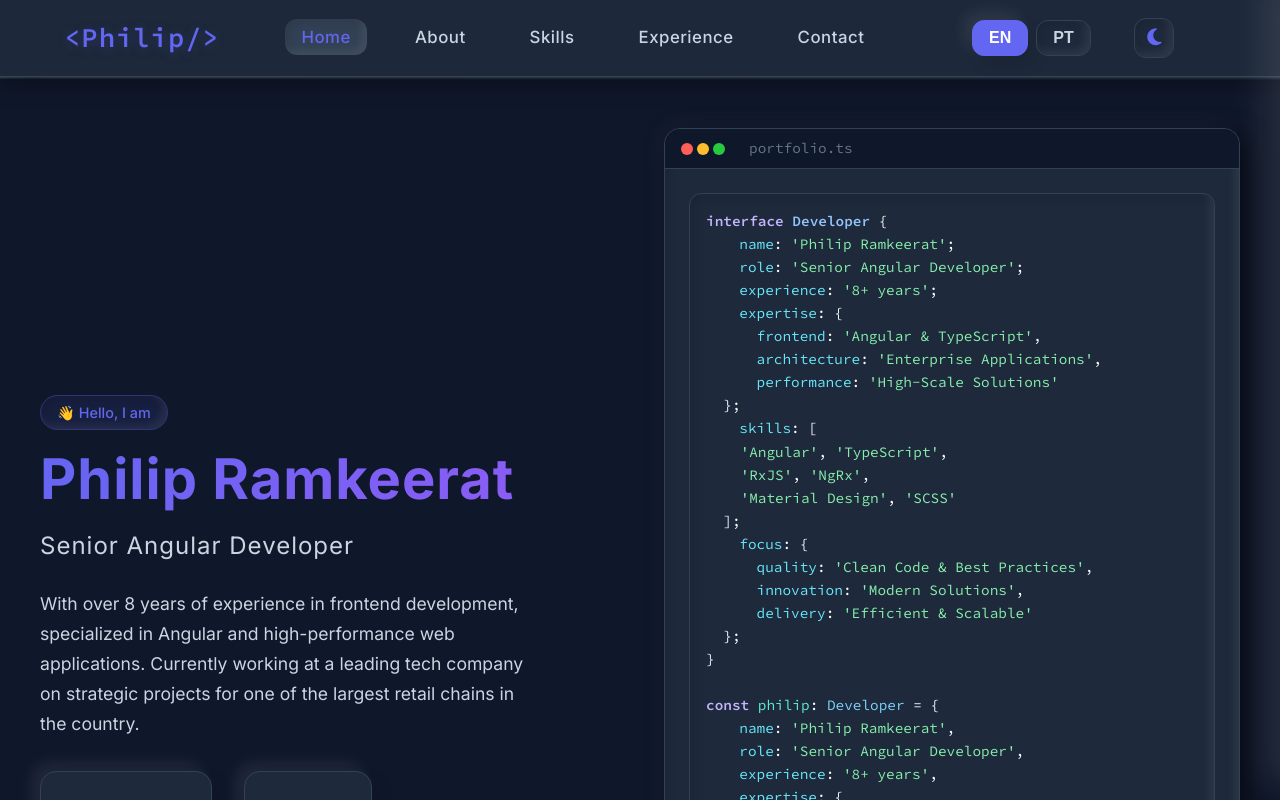
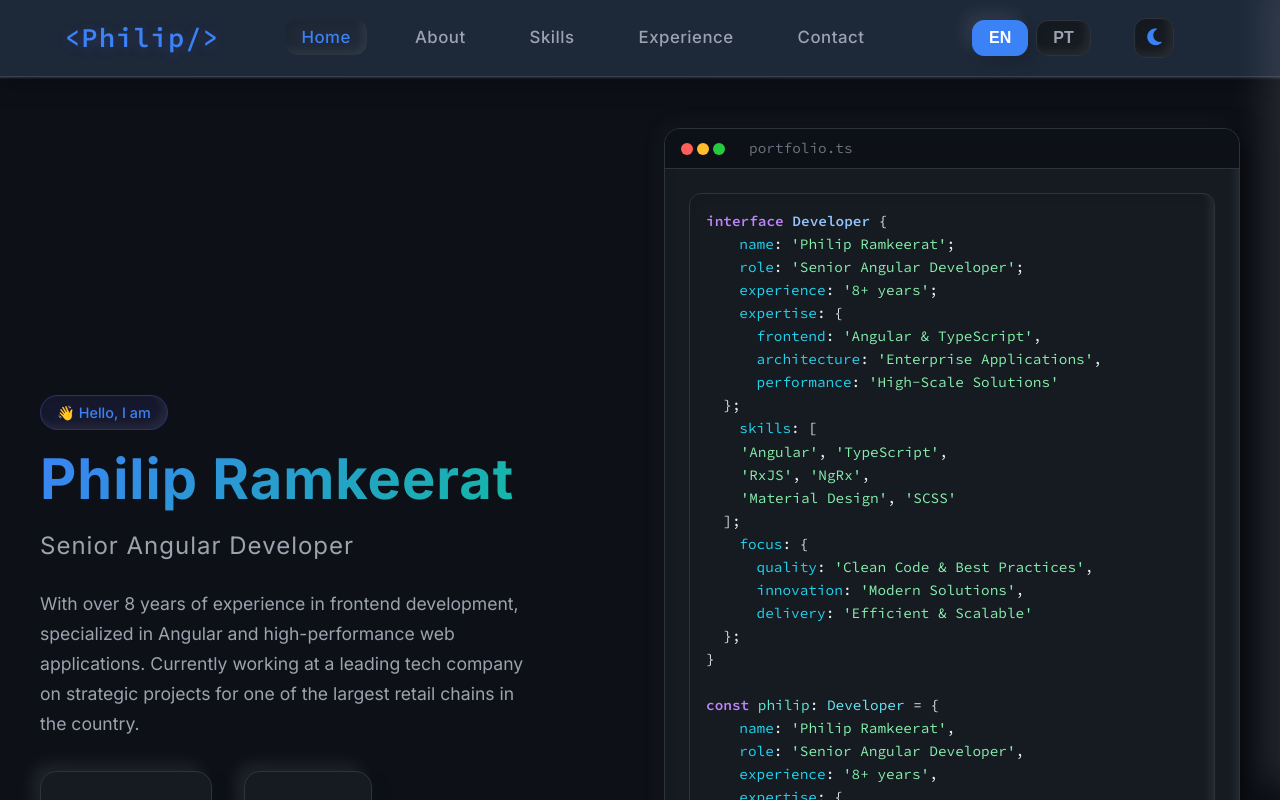
Before and after one commit to PhilipRamkeerat/philip-portfolio, an Angular app: page /home in a window 1280 px wide. Shown: the top 800 px of the page. Built offline with nearby package versions, Linux system fonts and the light colour scheme.

Commit message:
feat: refresh color palette

```diff
--- a/src/app/app.scss
+++ b/src/app/app.scss
@@ -2,23 +2,33 @@
 @import url('https://cdnjs.cloudflare.com/ajax/libs/font-awesome/6.5.1/css/all.min.css');
 
 :root {
-  --bg-primary: #0f172a;
-  --bg-secondary: #1e293b;
-  --bg-tertiary: #334155;
-  --bg-card: #1e293b;
-  --text-primary: #f8fafc;
-  --text-secondary: #cbd5e1;
-  --text-muted: #94a3b8;
-  --border-light: #334155;
-  --border-medium: #475569;
-  --border-dark: #64748b;
-  --code-bg: #1e293b;
-  --code-border: #334155;
-  --primary-color: #6366f1;
-  --primary-color-light: #818cf8;
-  --primary-color-dark: #4f46e5;
-  --secondary-color: #8b5cf6;
-  --accent-color: #f59e0b;
+  /* Dark theme palette */
+  --bg-primary: #0d1117;
+  --bg-secondary: #161b22;
+  --bg-tertiary: #1f2937;
+  --bg-card: #161b22;
+  --text-primary: #e6edf3;
+  --text-secondary: #9ca3af;
+  --text-muted: #6b7280;
+  --border-light: #2d333b;
+  --border-medium: #3d444d;
+  --border-dark: #444c56;
+  --bg-code: #161b22;
+  --bg-code-header: #0d1117;
+  --border-code: #2d333b;
+  --text-code-muted: #6b7280;
+  --code-keyword: #c084fc;
+  --code-class: #93c5fd;
+  --code-type: #67e8f9;
+  --code-variable: #5eead4;
+  --code-property: #22d3ee;
+  --code-string: #86efac;
+  --code-comment: #6b7280;
+  --primary-color: #3b82f6;
+  --primary-color-light: #60a5fa;
+  --primary-color-dark: #2563eb;
+  --secondary-color: #14b8a6;
+  --accent-color: #f97316;
   --success-color: #10b981;
   --warning-color: #f59e0b;
   --error-color: #ef4444;
@@ -45,13 +55,28 @@
   --transition-normal: 0.3s ease;
   --transition-slow: 0.5s ease;
   --text-inverse: #ffffff;
+  --scrollbar-thumb: #374151;
+  --scrollbar-thumb-hover: #4b5563;
+}
 
-  --bg-code: #ffffff;
-  --bg-code-header: #f5f5f5;
-  --border-code: #e2e8f0;
-  --text-code-muted: #64748b;
-  --code-keyword: #8b5cf6;
-  --code-class: #3b82f6;
+[data-theme="light"] {
+  /* Light theme palette */
+  --bg-primary: #ffffff;
+  --bg-secondary: #f5f5f5;
+  --bg-tertiary: #e5e7eb;
+  --bg-card: #ffffff;
+  --text-primary: #1f2937;
+  --text-secondary: #4b5563;
+  --text-muted: #6b7280;
+  --border-light: #e5e7eb;
+  --border-medium: #d1d5db;
+  --border-dark: #9ca3af;
+  --bg-code: #f5f5f5;
+  --bg-code-header: #e5e7eb;
+  --border-code: #e5e7eb;
+  --text-code-muted: #6b7280;
+  --code-keyword: #7c3aed;
+  --code-class: #2563eb;
   --code-type: #0ea5e9;
   --code-variable: #0d9488;
   --code-property: #0891b2;
@@ -59,22 +84,7 @@
   --code-comment: #94a3b8;
   --scrollbar-thumb: #cbd5e1;
   --scrollbar-thumb-hover: #94a3b8;
-}
-
-[data-theme="light"] {
-  --bg-primary: #f8fafc;
-  --bg-secondary: #f1f5f9;
-  --bg-tertiary: #e2e8f0;
-  --bg-card: #ffffff;
-  --text-primary: #1e293b;
-  --text-secondary: #64748b;
-  --text-muted: #94a3b8;
-  --border-light: #e2e8f0;
-  --border-medium: #cbd5e1;
-  --border-dark: #94a3b8;
-  --code-bg: #f8fafc;
-  --code-border: #e2e8f0;
-  --text-inverse: #0f172a;
+  --text-inverse: #0d1117;
 
   .nav-link {
     color: #374151;
@@ -89,7 +99,7 @@
 
   .header {
     background: rgba(255, 255, 255, 0.75);
-    border-bottom: 1.5px solid rgba(226, 232, 240, 0.3);
+    border-bottom: 1.5px solid rgba(229, 231, 235, 0.3);
     box-shadow: 0 1px 10px 0 rgba(0,0,0,0.03), 0 1px 2px 0 rgba(0,0,0,0.05);
   }
 }
@@ -260,19 +270,19 @@ body {
     border: 2px solid var(--primary-color);
   }
 
-  --bg-code: #1e293b;
-  --bg-code-header: #0f172a;
-  --border-code: #334155;
-  --text-code-muted: #64748b;
-  --code-keyword: #c4b5fd;
+  --bg-code: #161b22;
+  --bg-code-header: #0d1117;
+  --border-code: #2d333b;
+  --text-code-muted: #6b7280;
+  --code-keyword: #c084fc;
   --code-class: #93c5fd;
-  --code-type: #7dd3fc;
+  --code-type: #67e8f9;
   --code-variable: #5eead4;
-  --code-property: #67e8f9;
+  --code-property: #22d3ee;
   --code-string: #86efac;
-  --code-comment: #64748b;
-  --scrollbar-thumb: #475569;
-  --scrollbar-thumb-hover: #64748b;
+  --code-comment: #6b7280;
+  --scrollbar-thumb: #374151;
+  --scrollbar-thumb-hover: #4b5563;
 }
 
 .main-content {
@@ -324,15 +334,15 @@ body {
 }
 
 .text-gradient {
-  background: linear-gradient(135deg, #6366f1 0%, #8b5cf6 100%);
+  background: linear-gradient(135deg, var(--primary-color) 0%, var(--secondary-color) 100%);
   -webkit-background-clip: text;
   -webkit-text-fill-color: transparent;
   background-clip: text;
 }
 
 .code-block {
-  background: var(--code-bg);
-  border: 1px solid var(--code-border);
+  background: var(--bg-code);
+  border: 1px solid var(--border-code);
   border-radius: var(--border-radius-md);
   padding: var(--spacing-md);
   font-family: var(--font-mono);
@@ -1006,8 +1016,8 @@ pre, code, kbd, samp {
 }
 
 .code-block {
-  background: var(--code-bg);
-  border: 1px solid var(--code-border);
+  background: var(--bg-code);
+  border: 1px solid var(--border-code);
   border-radius: var(--border-radius-md);
   padding: var(--spacing-md);
   font-family: var(--font-mono);
--- a/src/index.html
+++ b/src/index.html
@@ -68,8 +68,8 @@
   }
   </script>
 
-  <meta name="theme-color" content="#00d4aa">
-  <meta name="msapplication-TileColor" content="#00d4aa">
+  <meta name="theme-color" content="#3b82f6">
+  <meta name="msapplication-TileColor" content="#3b82f6">
 
   <meta http-equiv="X-Content-Type-Options" content="nosniff">
   <meta http-equiv="X-XSS-Protection" content="1; mode=block">
```
Also changed, not shown: 1 other file (tests, documents, lock files or other folders).
